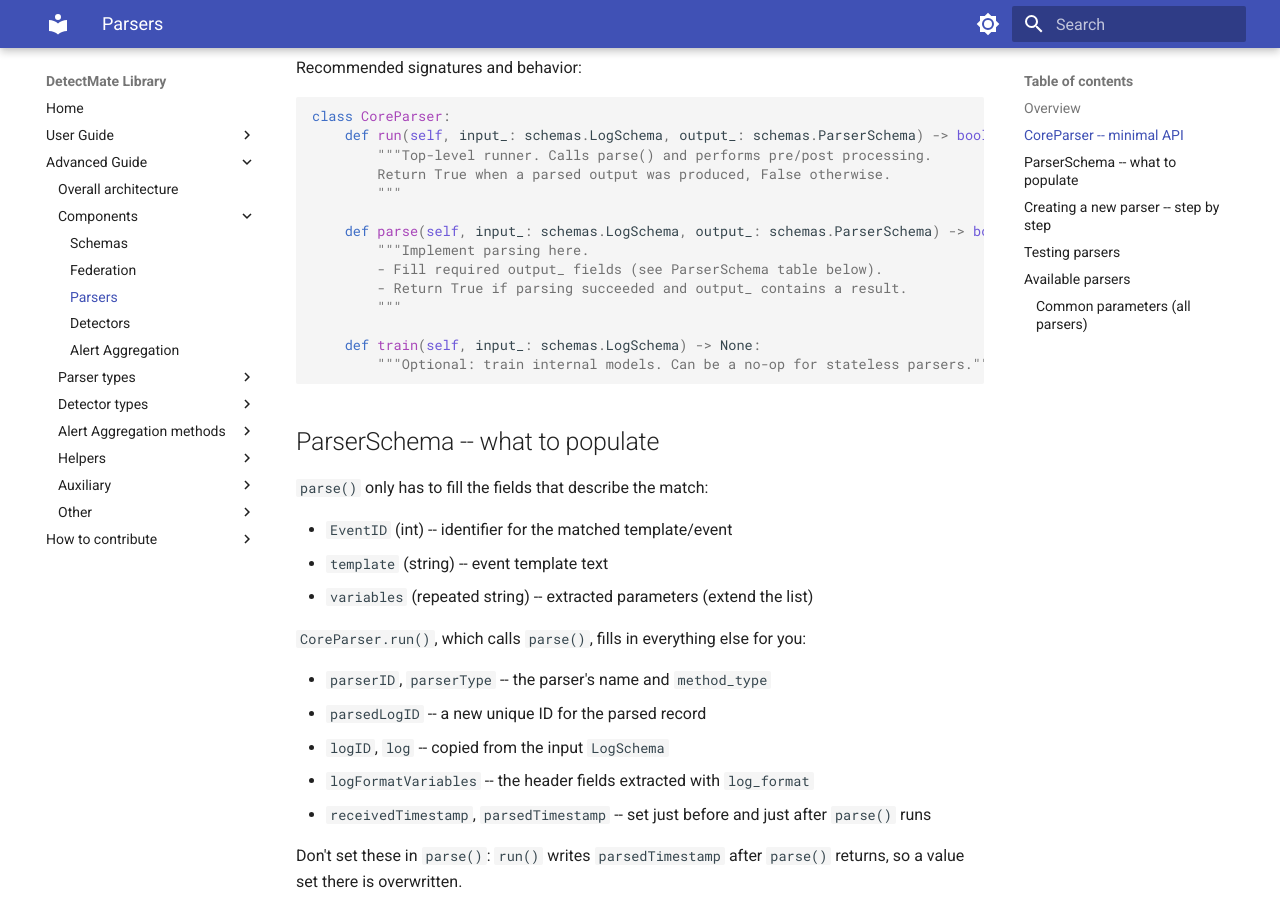
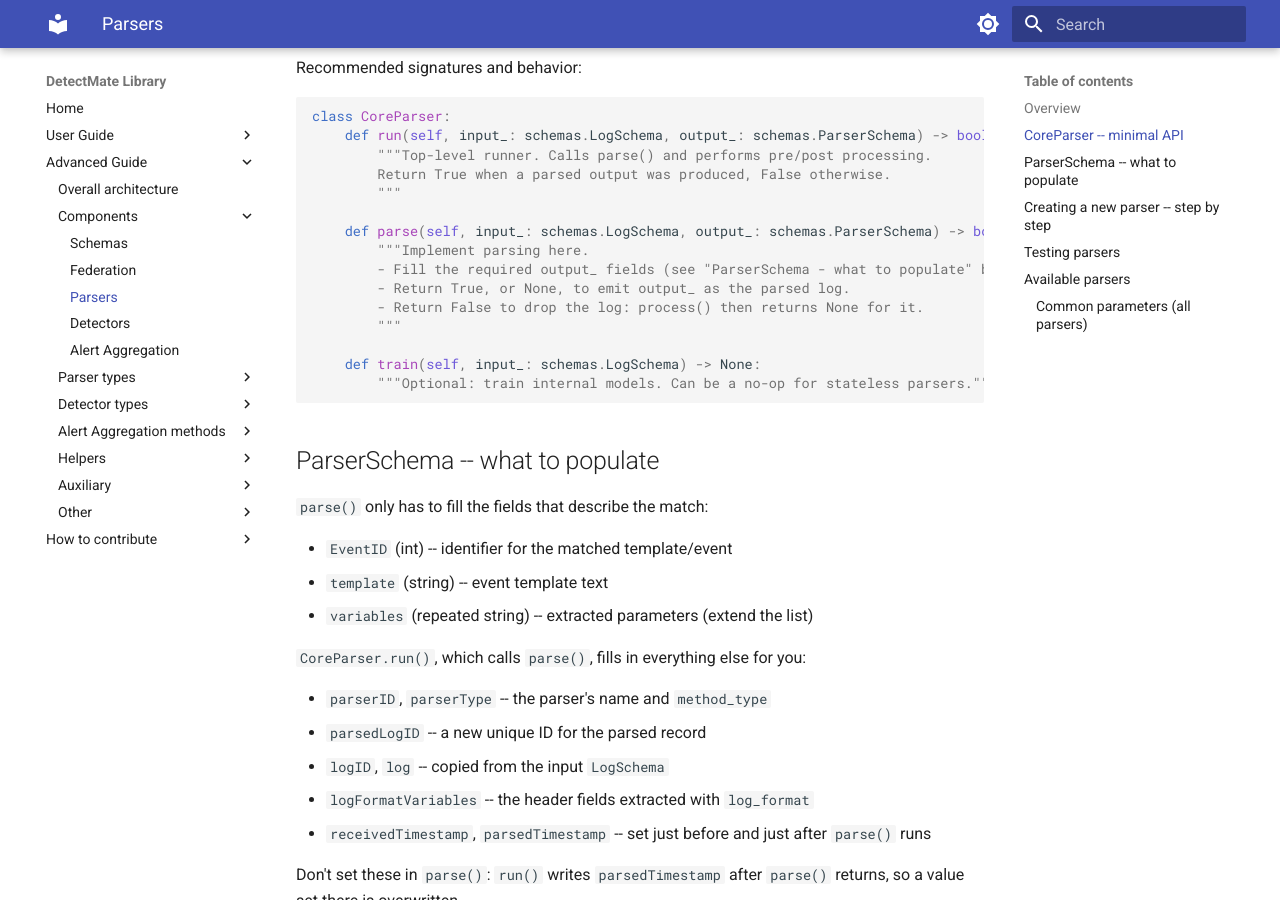
Before and after one commit to ait-detectmate/DetectMateLibrary, an MkDocs documentation site: the page built from docs/parsers.md, in a window 1280 px wide and 900 px high, scrolled down 712 px. Built offline with MkDocs 1.6.1 and Material for MkDocs 9.7.7, drawn with Linux system fonts in a browser that asks for light colours.

Commit message:
parser return value

```diff
--- a/docs/parsers.md
+++ b/docs/parsers.md
@@ -26,10 +26,11 @@ class CoreParser:
         Return True when a parsed output was produced, False otherwise.
         """
 
-    def parse(self, input_: schemas.LogSchema, output_: schemas.ParserSchema) -> bool:
+    def parse(self, input_: schemas.LogSchema, output_: schemas.ParserSchema) -> bool | None:
         """Implement parsing here.
-        - Fill required output_ fields (see ParserSchema table below).
-        - Return True if parsing succeeded and output_ contains a result.
+        - Fill the required output_ fields (see "ParserSchema - what to populate" below).
+        - Return True, or None, to emit output_ as the parsed log.
+        - Return False to drop the log: process() then returns None for it.
         """
 
     def train(self, input_: schemas.LogSchema) -> None:
```
